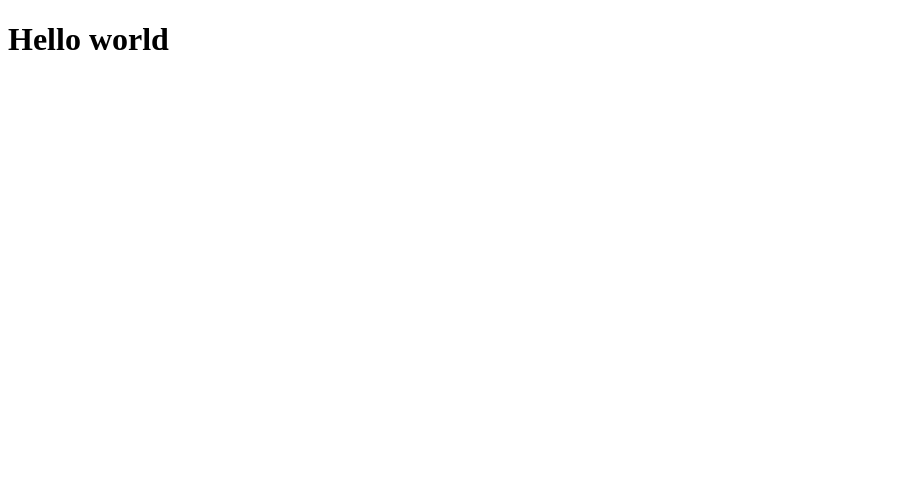
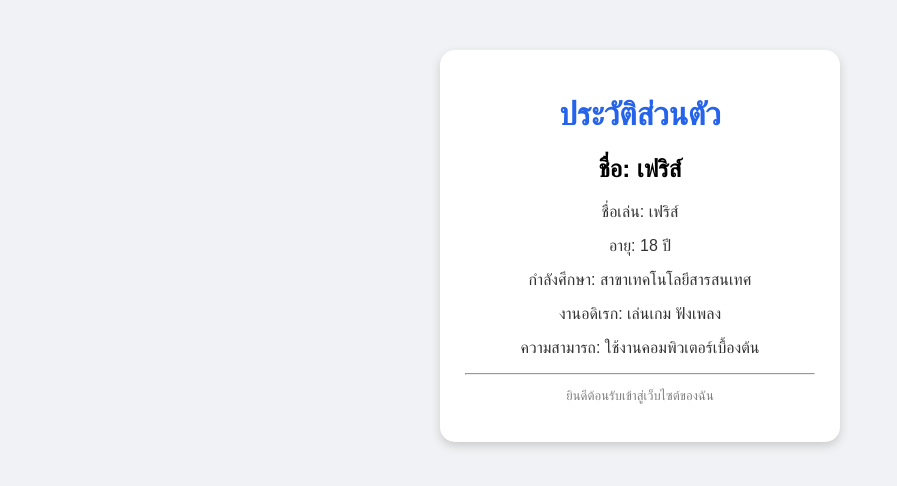
Before and after one commit to sorasitjintrasit/OperationV2, a plain HTML site: page index.html in a window 1280 px wide. Shown: the whole page, without its empty margins (0-897 px from the left). Drawn offline with Linux system fonts and the light colour scheme.

Commit message:
COMMIT_EDITMSG

```diff
--- a/index.html
+++ b/index.html
@@ -1,11 +1,62 @@
+
 <!DOCTYPE html>
-<html lang="en">
+<html lang="th">
 <head>
     <meta charset="UTF-8">
     <meta name="viewport" content="width=device-width, initial-scale=1.0">
-    <title>Document</title>
+    <title>ประวัติส่วนตัว</title>
+
+    <style>
+        body {
+            font-family: Arial, sans-serif;
+            background-color: #f0f2f5;
+            margin: 0;
+            padding: 0;
+        }
+
+        .profile {
+            width: 350px;
+            margin: 50px auto;
+            padding: 25px;
+            background-color: white;
+            text-align: center;
+            border-radius: 15px;
+            box-shadow: 0 4px 10px #cccccc;
+        }
+
+        h1 {
+            color: #2563eb;
+        }
+
+        p {
+            font-size: 16px;
+            color: #333;
+        }
+
+        .footer {
+            color: gray;
+            font-size: 13px;
+        }
+    </style>
 </head>
+
 <body>
-    <h1>Hello world</h1>
+
+    <div class="profile">
+        <h1>ประวัติส่วนตัว</h1>
+
+        <h2>ชื่อ: เฟริส์</h2>
+
+        <p>ชื่อเล่น: เฟริส์</p>
+        <p>อายุ: 18 ปี</p>
+        <p>กำลังศึกษา: สาขาเทคโนโลยีสารสนเทศ</p>
+        <p>งานอดิเรก: เล่นเกม ฟังเพลง</p>
+        <p>ความสามารถ: ใช้งานคอมพิวเตอร์เบื้องต้น</p>
+
+        <hr>
+
+        <p class="footer">ยินดีต้อนรับเข้าสู่เว็บไซต์ของฉัน</p>
+    </div>
+
 </body>
 </html>
```
Also changed, not shown: profile.html (renamed from 101.html).
